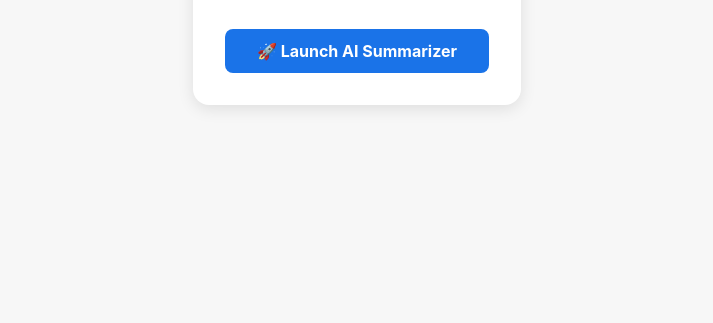
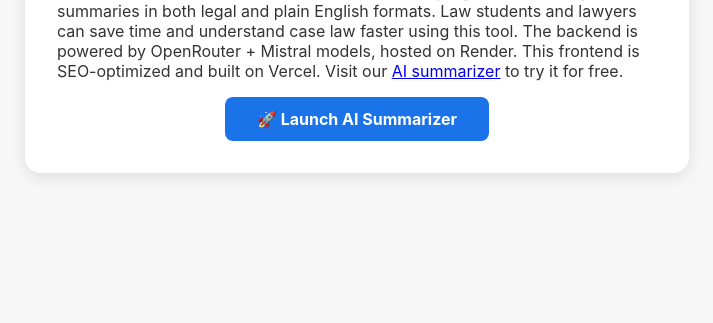
Before and after one commit to ParthivmMS/vercel-verdictforge-landing, a plain HTML site: page index.html in a window 1280 px wide. Shown: the part 477-800 px from the top of the page, without its empty margins (283-996 px from the left). Drawn offline with Linux system fonts and the light colour scheme.

Commit message:
Update index.html

```diff
--- a/index.html
+++ b/index.html
@@ -79,12 +79,21 @@
 </head>
 <body>
   <div class="container">
-    <img class="logo" src="/favicon.png" alt="VerdictForge Logo" />
-    <h1>VerdictForge</h1>
-    <p class="slogan">Simplify. Summarize. Succeed.</p>
-    <a class="btn" href="https://verdictforge.onrender.com" target="_blank" rel="noopener">
-      🚀 Launch AI Summarizer
-    </a>
+  <img class="logo" src="/favicon.png" alt="VerdictForge Logo" />
+  <h1>VerdictForge</h1>
+  <p class="slogan">Simplify. Summarize. Succeed.</p>
+
+  <p style="text-align: left;">
+    VerdictForge is an AI-powered legal judgment summarization tool built by law students in India.
+    It converts complex Indian court judgments into easy-to-read summaries in both legal and plain English formats.
+    Law students and lawyers can save time and understand case law faster using this tool.
+    The backend is powered by OpenRouter + Mistral models, hosted on Render. This frontend is SEO-optimized and built on Vercel.
+    Visit our <a href="https://verdictforge.in">AI summarizer</a> to try it for free.
+  </p>
+
+  <a class="btn" href="https://verdictforge.in" target="_blank" rel="noopener">
+    🚀 Launch AI Summarizer
+  </a>
   </div>
 </body>
 </html>
```
